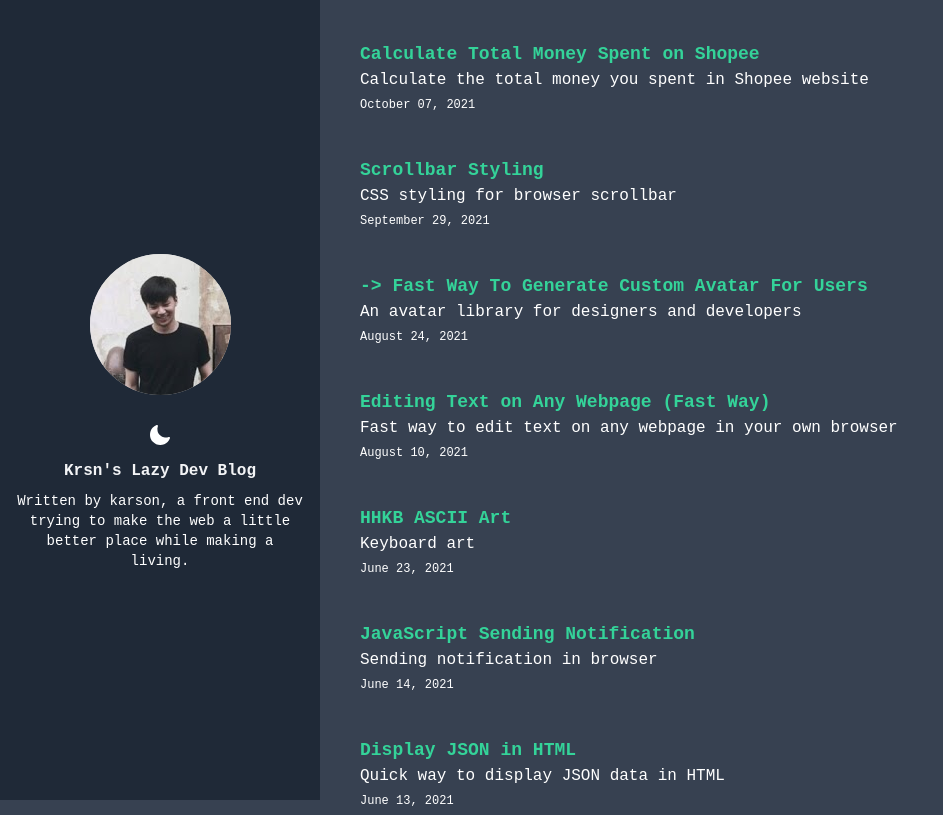
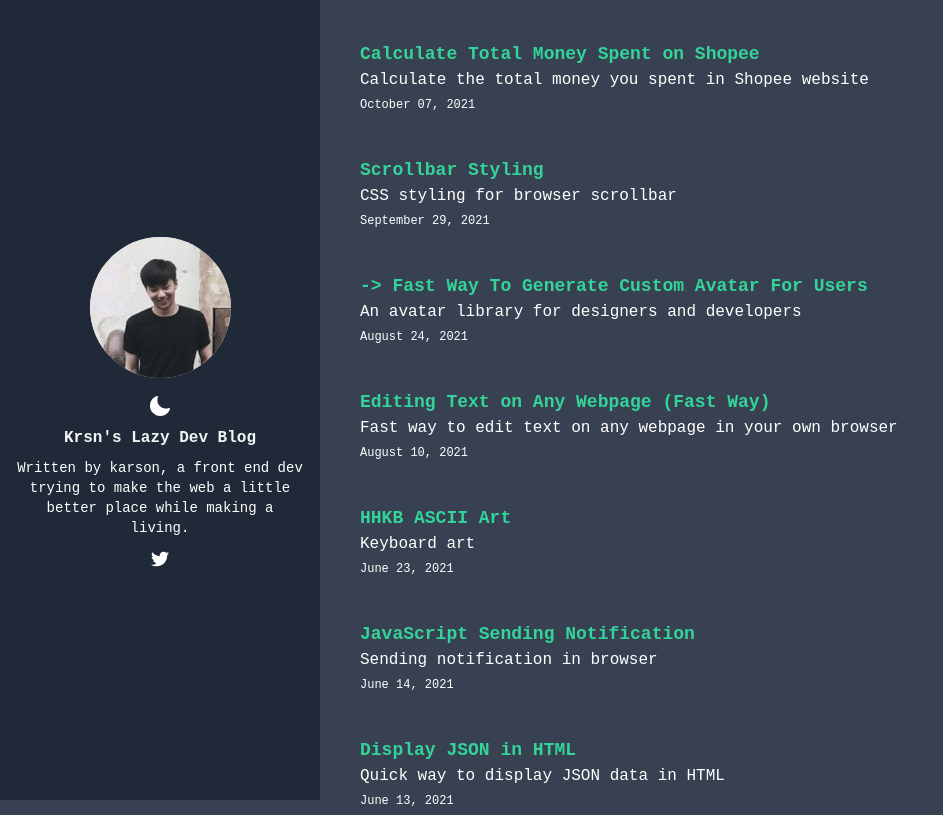
Before and after one commit to krsntn/blog3, a Gatsby site: page / in a window 1280 px wide. Shown: the top 815 px of the page, without its empty margins (0-943 px from the left). Built offline with nearby package versions, Linux system fonts and the light colour scheme; Gatsby itself is replaced by a stand-in of ours; some packages are replaced by stand-ins of ours.

Commit message:
add twitter link

```diff
--- a/src/components/DarkModeToggleButton.jsx
+++ b/src/components/DarkModeToggleButton.jsx
@@ -16,12 +16,11 @@ const DarkModeToggleButton = () => {
   return (
     <button
       aria-label="theme-switch"
-      className="leading-none p-1 border-0 flex rounded-full overflow-hidden relative"
+      className="leading-none border-0 flex rounded-full overflow-hidden relative"
       onClick={toggleMode}
     >
       <motion.svg
         style={{ originY: '100px', display: 'absolute', x: '12px' }}
-        initial={{ rotate: isDarkMode ? 0 : '-90deg' }}
         animate={{ rotate: isDarkMode ? 0 : '-90deg' }}
         transition={{
           duration: 0.5,
@@ -37,8 +36,12 @@ const DarkModeToggleButton = () => {
         <path d="M12.2822 21.9999H12.1819C10.8075 21.9894 9.44895 21.7048 8.18586 21.1628C6.92278 20.6207 5.78054 19.8321 4.82604 18.8431C3.05606 16.9503 2.04993 14.469 2.00181 11.878C1.95369 9.28699 2.867 6.77001 4.56548 4.81279C5.65973 3.58648 7.03535 2.64418 8.57414 2.06686C8.75369 1.99777 8.94933 1.98182 9.1377 2.02091C9.32607 2.06001 9.49921 2.1525 9.63643 2.28733C9.76353 2.41693 9.85303 2.57862 9.89539 2.75513C9.93775 2.93163 9.93138 3.11633 9.87695 3.2895C9.32772 4.79368 9.21891 6.42332 9.56327 7.98717C9.90764 9.55102 10.6909 10.9842 11.8212 12.1186C12.9619 13.2453 14.3985 14.026 15.9646 14.37C17.5307 14.7141 19.1622 14.6076 20.6703 14.0628C20.8498 13.9996 21.0435 13.9888 21.2289 14.0317C21.4143 14.0746 21.5837 14.1694 21.7172 14.305C21.8507 14.4406 21.9428 14.6114 21.9828 14.7975C22.0228 14.9835 22.009 15.1771 21.943 15.3556C21.4311 16.7222 20.6313 17.9629 19.598 18.9934C18.6367 19.9518 17.4956 20.7108 16.2401 21.2267C14.9846 21.7427 13.6395 22.0054 12.2822 21.9999V21.9999Z"></path>
       </motion.svg>
       <motion.svg
-        style={{ originY: '100px', display: 'absolute', x: '-12px' }}
-        initial={{ rotate: isDarkMode ? '90deg' : 0 }}
+        style={{
+          originY: '100px',
+          display: 'absolute',
+          x: '-12px',
+          rotate: '90deg',
+        }}
         animate={{ rotate: isDarkMode ? '90deg' : 0 }}
         transition={{
           duration: 0.5,
--- a/src/components/Layout.jsx
+++ b/src/components/Layout.jsx
@@ -14,6 +14,7 @@ const Layout = ({ children }) => {
         initial={{ scale: 2, opacity: 0 }}
         animate={{ scale: 1, opacity: 1 }}
         transition={{ duration: 0.5 }}
+        className="hidden md:block"
       >
         <StaticImage
           src="../images/profile-pic.png"
@@ -21,34 +22,46 @@ const Layout = ({ children }) => {
           placeholder="tracedSVG"
           backgroundColor="#ccc"
           layout="fixed"
-          className="hidden md:block my-6 rounded-full w-full h-full"
+          className="my-2 rounded-full w-full h-full"
         />
       </motion.div>
       <DarkModeToggleButton />
-      <h2 className="font-semibold my-2">
+      <h2 className="font-semibold">
         <Link className="text-gray-900 dark:text-gray-100" to={`/`}>
           {siteMetadata.site.siteMetadata.title}
         </Link>
       </h2>
-      <p className="text-sm">
+      <p className="text-sm max-w-lg">
         Written by karson, a front end dev trying to make the web a little
         better place while making a living.
       </p>
+      <a href="https://twitter.com/ooneoneo">
+        <svg
+          xmlns="http://www.w3.org/2000/svg"
+          width="18"
+          height="18"
+          viewBox="0 0 24 24"
+          fill="currentColor"
+          className="m-1"
+        >
+          <path d="M24 4.557c-.883.392-1.832.656-2.828.775 1.017-.609 1.798-1.574 2.165-2.724-.951.564-2.005.974-3.127 1.195-.897-.957-2.178-1.555-3.594-1.555-3.179 0-5.515 2.966-4.797 6.045-4.091-.205-7.719-2.165-10.148-5.144-1.29 2.213-.669 5.108 1.523 6.574-.806-.026-1.566-.247-2.229-.616-.054 2.281 1.581 4.415 3.949 4.89-.693.188-1.452.232-2.224.084.626 1.956 2.444 3.379 4.6 3.419-2.07 1.623-4.678 2.348-7.29 2.04 2.179 1.397 4.768 2.212 7.548 2.212 9.142 0 14.307-7.721 13.995-14.646.962-.695 1.797-1.562 2.457-2.549z"></path>
+        </svg>
+      </a>
     </React.Fragment>
   );
 
   return (
-    <div className="bg-white dark:bg-gray-700 dark:text-white transition duration-500 ease-out min-h-screen">
-      <div className="bg-gray-100 dark:bg-gray-800 w-screen md:w-80 md:h-screen fixed top-0 left-0 overflow-hidden text-center">
+    <div className="bg-gray-100 dark:bg-gray-700 dark:text-white transition duration-500 ease-out min-h-screen">
+      <div className="bg-gray-200 dark:bg-gray-800 w-screen md:w-80 md:h-screen fixed top-0 left-0 overflow-hidden text-center">
         <div
-          className="md:h-screen p-4 flex flex-col justify-center items-center"
+          className="md:h-screen p-4 flex flex-col justify-center items-center gap-2"
           style={{ minHeight: 200 }}
         >
           {header}
         </div>
       </div>
 
-      <main className="relative bg-white dark:bg-gray-700 md:ml-80 top-48 md:top-0 p-10">
+      <main className="relative bg-gray-100 dark:bg-gray-700 md:ml-80 top-48 md:top-0 p-10">
         {children}
       </main>
     </div>
```
